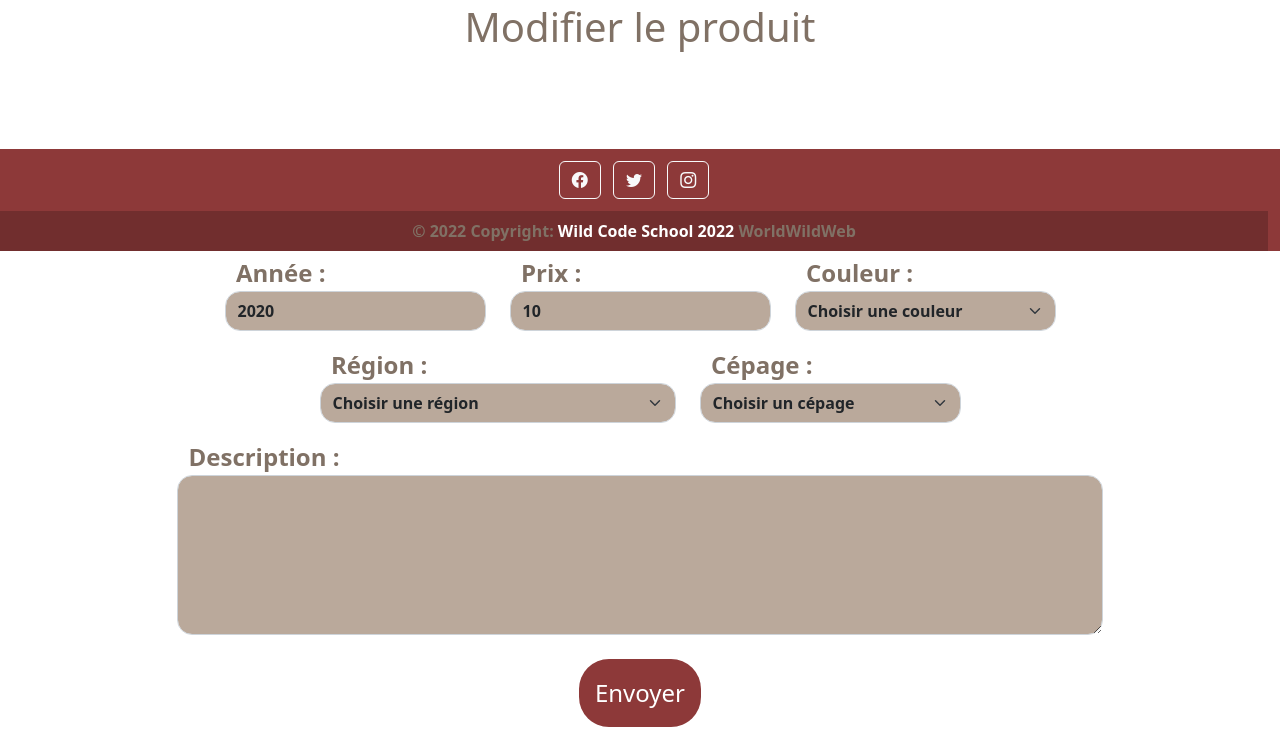
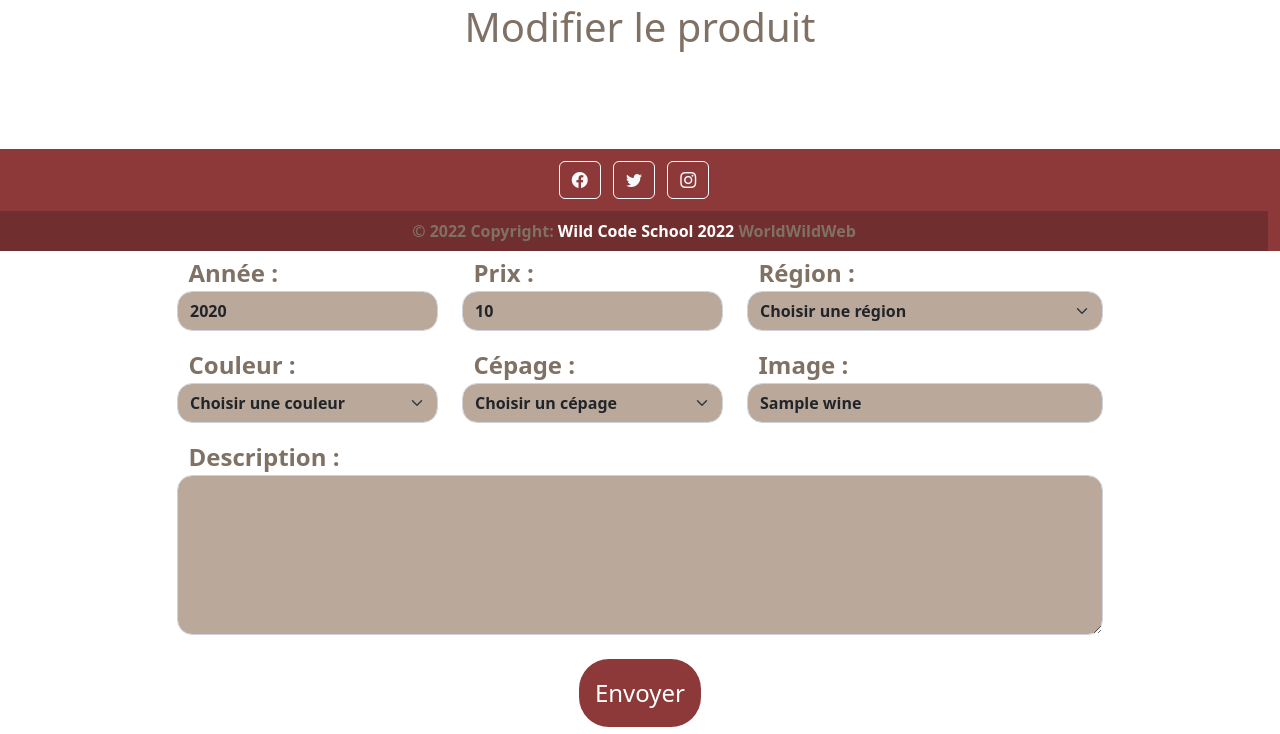
Before and after one commit to WildCodeSchool/2022_09_PHP_Lyon_Vin_sur_Vin, a PHP site: template src/View/Wine/edit.html.twig in a window 1280 px wide. Shown: the part 549-1283 px from the top of the page. Run offline with PHP 8.4, Linux system fonts and the light colour scheme; the template is opened without the code that fills it: most values are stand-ins (such as "Sample title", 1, 10 or a date in 2020); some libraries are stand-ins or nearby versions.

Commit message:
added images url

```diff
--- a/src/View/Wine/_form.html.twig
+++ b/src/View/Wine/_form.html.twig
@@ -41,18 +41,6 @@
         {% elseif pro %}
             <input type="hidden" value="{{ pro.id }}" name="partner_id">
         {% endif %}
-        <div class="col-md-3 col-sm-5 col-xs-8 col-10">
-			<label for="color">Couleur :</label>
-			<select class="form-control form-select" id="color" name="color">
-				<option value="">Choisir une couleur</option>
-				<option value="Rouge">Rouge</option>
-				<option value="Blanc">Blanc</option>
-				<option value="Rosé">Rosé</option>
-			</select>
-			{% if errors %}
-			<div class="errors">{{errors.empty_color}}</div>
-			{% endif %}
-		</div>
         <div class="col-md-4 col-sm-5 col-xs-8 col-10">
 			<label for="region">Région :</label>
 			<select class="form-control form-select" id="region" name="region">
@@ -74,6 +62,18 @@
 			</select>
 			{% if errors %}
 			<div class="errors">{{errors.empty_region}}</div>
+			{% endif %}
+		</div>
+        <div class="col-md-3 col-sm-5 col-xs-8 col-10">
+			<label for="color">Couleur :</label>
+			<select class="form-control form-select" id="color" name="color">
+				<option value="">Choisir une couleur</option>
+				<option value="Rouge">Rouge</option>
+				<option value="Blanc">Blanc</option>
+				<option value="Rosé">Rosé</option>
+			</select>
+			{% if errors %}
+			<div class="errors">{{errors.empty_color}}</div>
 			{% endif %}
 		</div>
         <div class="col-md-3 col-sm-5 col-xs-8 col-10">
@@ -111,9 +111,15 @@
 				<option value="Trebbiano">Trebbiano</option>
 				<option value="Verdejo">Verdejo</option>
 				<option value="Viogner">Viogner</option>
-
 			</select>
-
+		</div>
+        <div {% if admin %}class="col-10 col-xs-8"{% else %}class="col-md-4 col-sm-5 col-xs-8 col-10"{% endif %}>
+			<label for="Nom du produit">Image :</label>
+			<input type="text" class="form-control" placeholder="Entrer l'url vers une image" value="{{ wine.name }}" id="name" name="name">
+			{% if errors %}
+			<div class="errors">{{errors.empty_name}}<br>
+				{{errors.name_length}}</div>
+			{% endif %}
 		</div>
 
 		<div class="col-10 col-xs-8">
```
